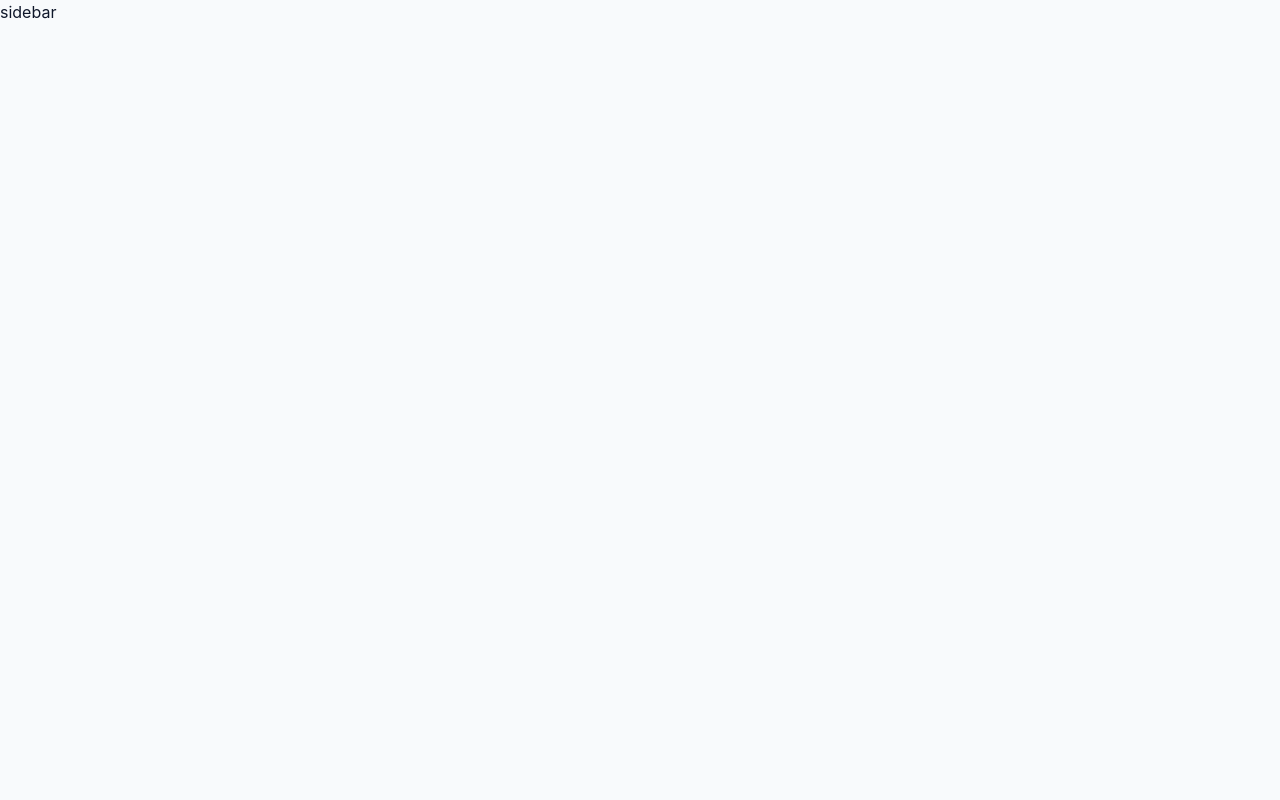
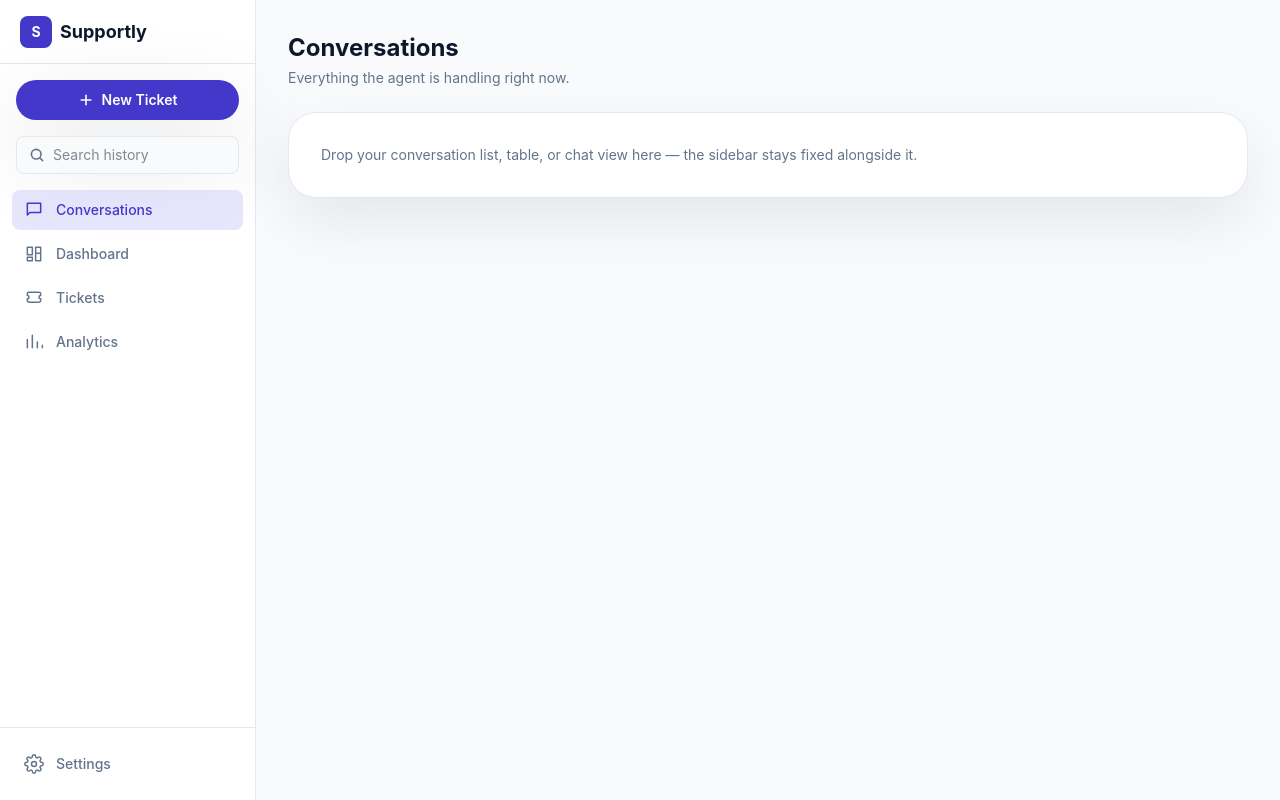
Before and after one commit to vinithdc-jpg/ai-assistance, a Next.js app: page /dashboard in a window 1280 px wide. Built offline with nearby package versions, Linux system fonts and the light colour scheme.

Commit message:
dashboard work 2

```diff
--- a/app/dashboard/page.js
+++ b/app/dashboard/page.js
@@ -1,14 +1,24 @@
-import SideBar from '@/components/SideBar'
-import React from 'react'
+import SideBar from "@/components/SideBar";
 
-const page = () => {
+export default function DashboardPage() {
   return (
-    <div>
-      <div>
-        <SideBar/>
-      </div>
+    <div className="flex min-h-screen bg-surface">
+      <SideBar />
+      <main className="flex-1 p-8">
+        <h1 className="font-display text-2xl font-bold text-ink">
+          Conversations
+        </h1>
+        <p className="mt-1 text-sm text-muted">
+          Everything the agent is handling right now.
+        </p>
+
+        <div className="mt-6 rounded-xl2 border border-line bg-white p-8 shadow-card">
+          <p className="text-sm text-muted">
+            Drop your conversation list, table, or chat view here — the
+            sidebar stays fixed alongside it.
+          </p>
+        </div>
+      </main>
     </div>
-  )
+  );
 }
-
-export default page
--- a/components/SideBar.jsx
+++ b/components/SideBar.jsx
@@ -1,11 +1,180 @@
-import React from 'react'
+"use client";
 
-const SideBar = () => {
+import { useState } from "react";
+
+const NAV_ITEMS = [
+  {
+    label: "Conversations",
+    icon: "M4 4h16v11H7l-3 3V4z",
+  },
+  {
+    label: "Dashboard",
+    icon: "M4 13h6V4H4zM14 20h6v-9h-6zM4 20h6v-4H4zM14 11h6V4h-6z",
+  },
+  {
+    label: "Tickets",
+    icon: "M4 7a2 2 0 012-2h12a2 2 0 012 2v2a2 2 0 000 4v2a2 2 0 01-2 2H6a2 2 0 01-2-2v-2a2 2 0 000-4z",
+  },
+  {
+    label: "Analytics",
+    icon: "M4 19V9m6 10V4m6 15v-7m6 7v-3",
+  },
+];
+
+const HISTORY = [
+  "Refund for order #4821",
+  "Login issue — mobile app",
+  "Upgrade to Professional plan",
+  "API rate limit question",
+];
+
+export default function SideBar() {
+  const [active, setActive] = useState("Conversations");
+  const [query, setQuery] = useState("");
+
+  const filteredHistory = HISTORY.filter((item) =>
+    item.toLowerCase().includes(query.toLowerCase())
+  );
+
   return (
-    <div>
-      sidebar
-    </div>
-  )
+    <aside className="flex h-screen w-64 flex-none flex-col border-r border-line bg-white">
+      {/* Logo */}
+      <div className="flex h-16 flex-none items-center gap-2 border-b border-line px-5">
+        <span className="flex h-8 w-8 items-center justify-center rounded-lg bg-primary font-display text-sm font-bold text-white">
+          S
+        </span>
+        <span className="font-display text-lg font-bold text-ink">
+          Supportly
+        </span>
+      </div>
+
+      {/* New ticket */}
+      <div className="flex-none px-4 pt-4">
+        <button
+          type="button"
+          className="flex w-full items-center justify-center gap-2 rounded-full bg-primary px-4 py-2.5 text-sm font-semibold text-white shadow-raised transition-transform hover:-translate-y-0.5 hover:bg-primary-dark"
+        >
+          <svg
+            viewBox="0 0 20 20"
+            className="h-4 w-4"
+            fill="none"
+            stroke="currentColor"
+            strokeWidth="2"
+            strokeLinecap="round"
+            aria-hidden="true"
+          >
+            <path d="M10 4v12M4 10h12" />
+          </svg>
+          New Ticket
+        </button>
+      </div>
+
+      {/* Search history */}
+      <div className="flex-none px-4 pt-4">
+        <div className="flex items-center gap-2 rounded-lg border border-line bg-surface px-3 py-2">
+          <svg
+            viewBox="0 0 20 20"
+            className="h-4 w-4 flex-none text-muted"
+            fill="none"
+            stroke="currentColor"
+            strokeWidth="2"
+            strokeLinecap="round"
+            strokeLinejoin="round"
+            aria-hidden="true"
+          >
+            <circle cx="9" cy="9" r="6" />
+            <path d="M17 17l-3.5-3.5" />
+          </svg>
+          <input
+            type="text"
+            value={query}
+            onChange={(e) => setQuery(e.target.value)}
+            placeholder="Search history"
+            className="w-full bg-transparent text-sm text-ink placeholder:text-muted focus:outline-none"
+          />
+        </div>
+
+        {query && (
+          <ul className="mt-2 max-h-32 space-y-1 overflow-y-auto">
+            {filteredHistory.length > 0 ? (
+              filteredHistory.map((item) => (
+                <li key={item}>
+                  <button
+                    type="button"
+                    className="w-full truncate rounded-md px-2 py-1.5 text-left text-xs text-muted hover:bg-surface hover:text-ink"
+                    title={item}
+                  >
+                    {item}
+                  </button>
+                </li>
+              ))
+            ) : (
+              <li className="px-2 py-1.5 text-xs text-muted">No matches</li>
+            )}
+          </ul>
+        )}
+      </div>
+
+      {/* Nav */}
+      <nav className="mt-4 flex-1 space-y-1 overflow-y-auto px-3">
+        {NAV_ITEMS.map((item) => {
+          const isActive = active === item.label;
+          return (
+            <button
+              key={item.label}
+              type="button"
+              onClick={() => setActive(item.label)}
+              className={`flex w-full items-center gap-3 rounded-lg px-3 py-2.5 text-sm font-medium transition-colors ${
+                isActive
+                  ? "bg-primary-light text-primary"
+                  : "text-muted hover:bg-surface hover:text-ink"
+              }`}
+            >
+              <svg
+                viewBox="0 0 24 24"
+                className="h-5 w-5 flex-none"
+                fill="none"
+                stroke="currentColor"
+                strokeWidth="1.8"
+                strokeLinecap="round"
+                strokeLinejoin="round"
+                aria-hidden="true"
+              >
+                <path d={item.icon} />
+              </svg>
+              {item.label}
+            </button>
+          );
+        })}
+      </nav>
+
+      {/* Settings + account footer */}
+      <div className="flex-none border-t border-line px-3 py-4">
+        <button
+          type="button"
+          onClick={() => setActive("Settings")}
+          className={`flex w-full items-center gap-3 rounded-lg px-3 py-2.5 text-sm font-medium transition-colors ${
+            active === "Settings"
+              ? "bg-primary-light text-primary"
+              : "text-muted hover:bg-surface hover:text-ink"
+          }`}
+        >
+          <svg
+            viewBox="0 0 24 24"
+            className="h-5 w-5 flex-none"
+            fill="none"
+            stroke="currentColor"
+            strokeWidth="1.8"
+            strokeLinecap="round"
+            strokeLinejoin="round"
+            aria-hidden="true"
+          >
+            <circle cx="12" cy="12" r="3" />
+            <path d="M19.4 15a1.65 1.65 0 00.33 1.82l.06.06a2 2 0 11-2.83 2.83l-.06-.06a1.65 1.65 0 00-1.82-.33 1.65 1.65 0 00-1 1.51V21a2 2 0 11-4 0v-.09A1.65 1.65 0 009 19.4a1.65 1.65 0 00-1.82.33l-.06.06a2 2 0 11-2.83-2.83l.06-.06A1.65 1.65 0 004.6 15a1.65 1.65 0 00-1.51-1H3a2 2 0 110-4h.09A1.65 1.65 0 004.6 9a1.65 1.65 0 00-.33-1.82l-.06-.06a2 2 0 112.83-2.83l.06.06A1.65 1.65 0 009 4.6a1.65 1.65 0 001-1.51V3a2 2 0 114 0v.09a1.65 1.65 0 001 1.51 1.65 1.65 0 001.82-.33l.06-.06a2 2 0 112.83 2.83l-.06.06A1.65 1.65 0 0019.4 9a1.65 1.65 0 001.51 1H21a2 2 0 110 4h-.09a1.65 1.65 0 00-1.51 1z" />
+          </svg>
+          Settings
+        </button>
+      </div>
+    </aside>
+  );
 }
-
-export default SideBar
```
